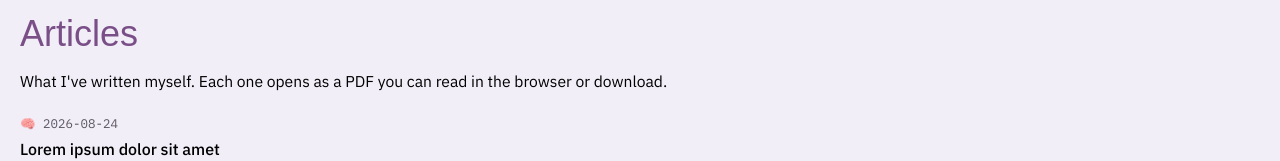
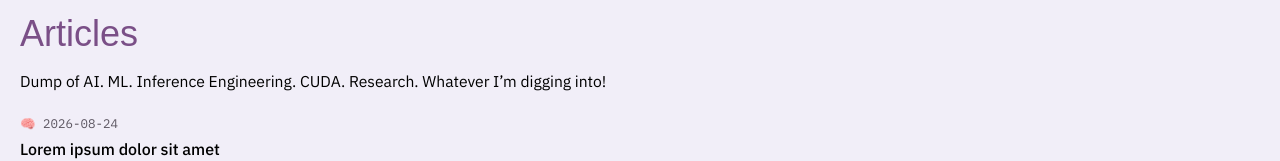
Before and after one commit to pranathi000/portfolio, a Next.js app: page / in a window 1280 px wide. Shown: the part 403-564 px from the top of the page. Built offline with nearby package versions, Linux system fonts and the light colour scheme; a web font is replaced by a local one.

Commit message:
Update Articles.tsx

```diff
--- a/components/Articles.tsx
+++ b/components/Articles.tsx
@@ -3,7 +3,7 @@ import { articles } from "@/lib/data";
 
 export default function Articles() {
   return (
-    <Section id="articles" title="Articles" sub="What I've written myself. Each one opens as a PDF you can read in the browser or download.">
+    <Section id="articles" title="Articles" sub="Dump of AI. ML. Inference Engineering. CUDA. Research. Whatever I’m digging into!">
       <div>
         {articles.map((a) => (
           <div key={a.title} className="mb-7 last:mb-0">
```
